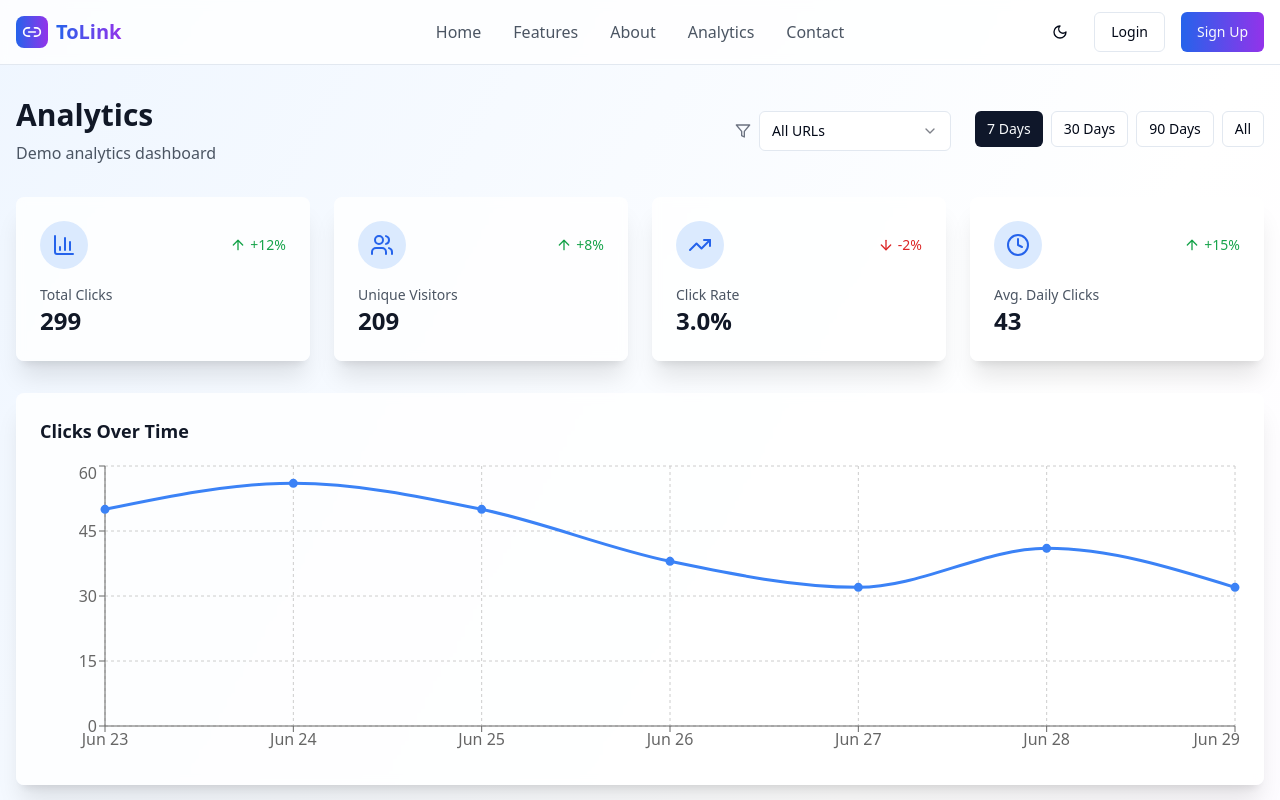
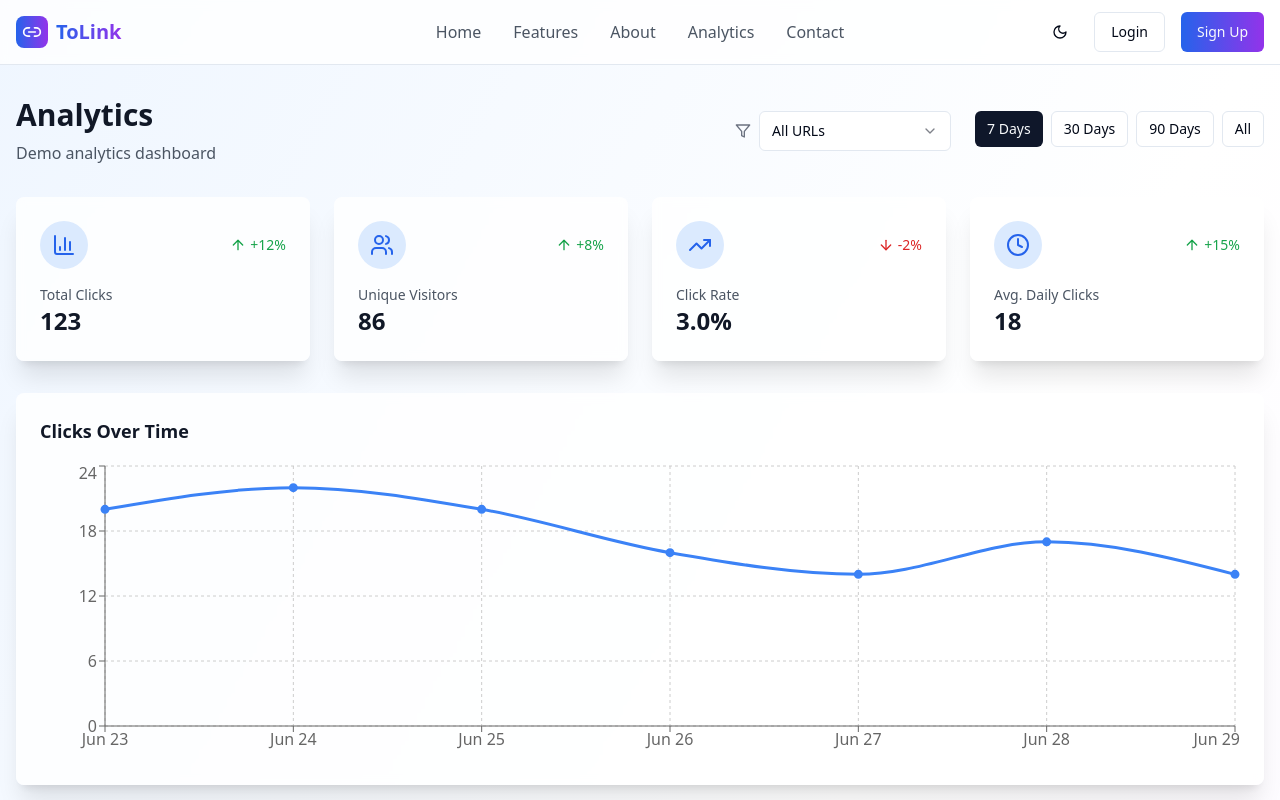
Before and after one commit to shubhamv1111/ToLink-FE, a Next.js app: page /analytics in a window 1280 px wide. Shown: the top 800 px of the page. Built offline with nearby package versions, Linux system fonts and the light colour scheme.

Commit message:
Added Link tracking of inactive links stopped after 30 days

```diff
--- a/src/app/analytics/page.tsx
+++ b/src/app/analytics/page.tsx
@@ -125,6 +125,16 @@ const Analytics = () => {
         let dayClicks = 0;
         userUrls.forEach(u => {
           const periods = (u.statusPeriods && u.statusPeriods.length > 0) ? u.statusPeriods : [{ start: u.createdAt, end: u.expiredAt }];
+
+          // compute per-link tracking cutoff: 30 days after last active end; if still active, no cutoff (today)
+          const lastEnded = [...periods].reverse().find(p => !!p.end)?.end;
+          let trackingCutoff: Date | null = null;
+          if (lastEnded) {
+            const e = new Date(lastEnded + 'T00:00:00Z');
+            const cut = new Date(e);
+            cut.setDate(cut.getDate() + 30);
+            trackingCutoff = cut;
+          }
           const isActive = periods.some(p => {
             const s = new Date(p.start + 'T00:00:00Z');
             const e = p.end ? new Date(p.end + 'T23:59:59Z') : undefined;
@@ -132,6 +142,10 @@ const Analytics = () => {
             const beforeEnd = e ? d.getTime() <= e.getTime() : true;
             return afterStart && beforeEnd;
           });
+          // skip contribution if beyond cutoff and not active anymore
+          if (trackingCutoff && d.getTime() > trackingCutoff.getTime()) {
+            return;
+          }
           const seasonal = Math.sin(((i + 1) / diffDays) * Math.PI * 2) * 6;
           const weekly = ((i + 1) % 7) * 1.2;
           const baseActive = 14;
@@ -160,14 +174,30 @@ const Analytics = () => {
         ? url.statusPeriods
         : [{ start: url.createdAt, end: url.expiredAt }];
 
-      const windowEnd = new Date();
-      const tentativeStart = isAllTime ? new Date(url.createdAt) : (() => { const d = new Date(); d.setDate(d.getDate() - (days as number) + 1); return d; })();
+      // Determine last active end and tracking cutoff (30 days after last end)
+      const lastEnded = [...periods].reverse().find(p => !!p.end)?.end;
+      const now = new Date();
+      let trackingCutoff: Date | null = null;
+      if (lastEnded) {
+        const e = new Date(lastEnded + 'T00:00:00Z');
+        const cut = new Date(e);
+        cut.setDate(cut.getDate() + 30);
+        trackingCutoff = cut;
+      }
+
+      // Window end is limited by tracking cutoff (if any), else today
+      let windowEnd = now;
+      if (trackingCutoff && trackingCutoff.getTime() < now.getTime()) {
+        windowEnd = trackingCutoff;
+      }
+      // Window start honors selected period but not before createdAt
+      const tentativeStart = isAllTime ? new Date(url.createdAt) : (() => { const d = new Date(windowEnd); d.setDate(windowEnd.getDate() - (days as number) + 1); return d; })();
       const windowStart = new Date(Math.max(tentativeStart.getTime(), new Date(url.createdAt).getTime()));
 
       const diffDays = Math.max(1, Math.ceil((windowEnd.getTime() - windowStart.getTime()) / (1000 * 60 * 60 * 24)) + 1);
 
       const data: { date: string; clicks: number; isActive: boolean; isExpired?: boolean }[] = [];
-      const expiredDateStr = url.expiredAt ? new Date(url.expiredAt).toISOString().slice(0, 10) : undefined;
+      const lastEndStr = lastEnded ? new Date(lastEnded + 'T00:00:00Z').toISOString().slice(0, 10) : (url.expiredAt ? new Date(url.expiredAt).toISOString().slice(0, 10) : undefined);
 
       for (let i = 0; i < diffDays; i++) {
         const d = new Date(windowStart);
@@ -193,7 +223,7 @@ const Analytics = () => {
           date: dayStr,
           clicks,
           isActive,
-          isExpired: expiredDateStr ? dayStr === expiredDateStr : false
+          isExpired: lastEndStr ? dayStr === lastEndStr : false
         });
       }
 
@@ -207,7 +237,7 @@ const Analytics = () => {
         uniqueVisitors: Math.round(totalClicks * 0.75),
         clickRate: '2.6%',
         avgDailyClicks,
-        expiredMarker: expiredDateStr,
+        expiredMarker: lastEndStr,
         inactiveAreas: (() => {
           const areas: { start: string; end: string }[] = [];
           if (data.length === 0) return areas;
```
